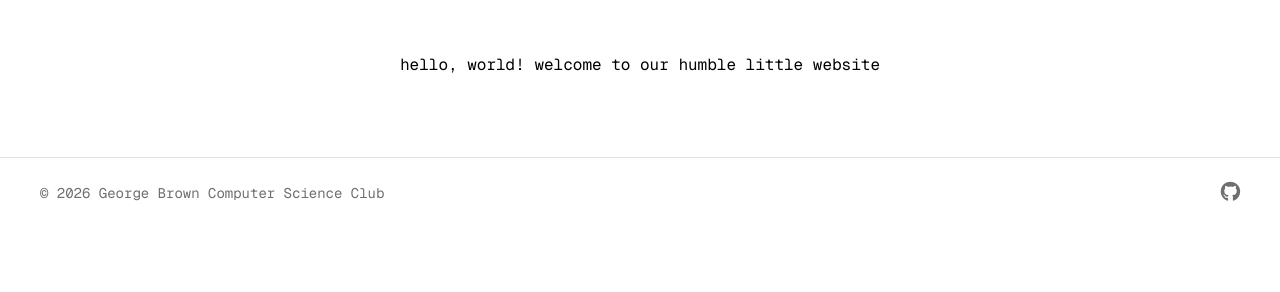
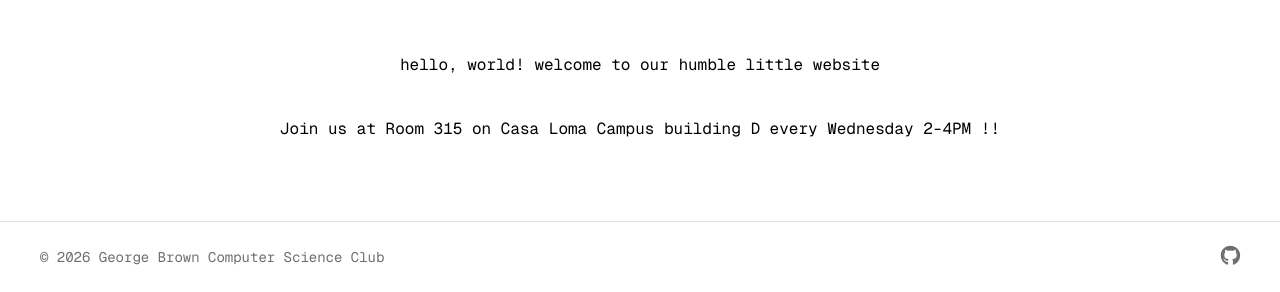
Before and after one commit to gbcsclub/website, a website built with Parcel: page index.html in a window 1280 px wide. Shown: the part 620-912 px from the top of the page. Before the commit the page ends 848 px from the top, so only its background shows below. Built offline with nearby package versions, Linux system fonts and the light colour scheme.

Commit message:
added room location

```diff
--- a/index.html
+++ b/index.html
@@ -35,6 +35,7 @@
                 </div>
             </div>
             <div class="pt-10 font-geist-mono text-center px-4">hello, world! welcome to our humble little website</div>
+            <div class="pt-10 font-geist-mono text-center px-4">Join us at Room 315 on Casa Loma Campus building D every Wednesday 2-4PM !!</div>
         </div>
     </main>
     <include src="partials/footer.html"></include>
```
